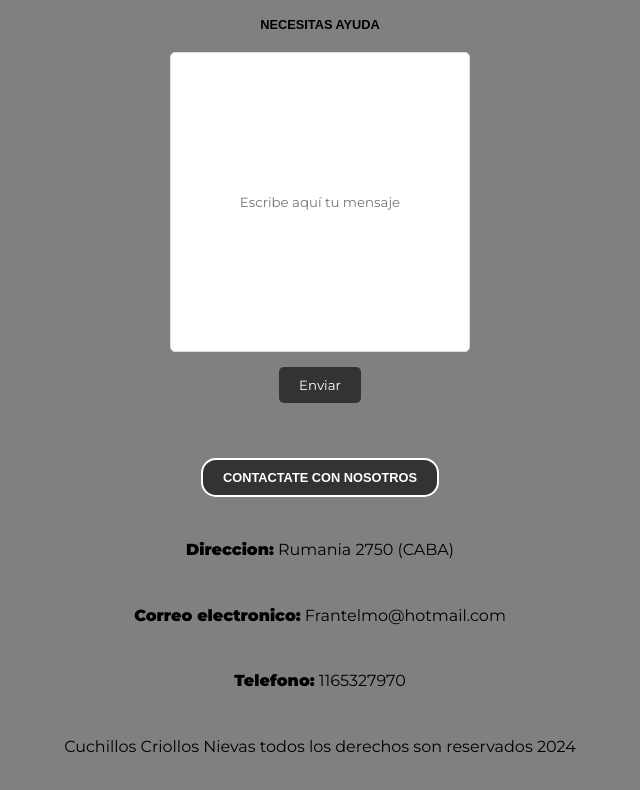
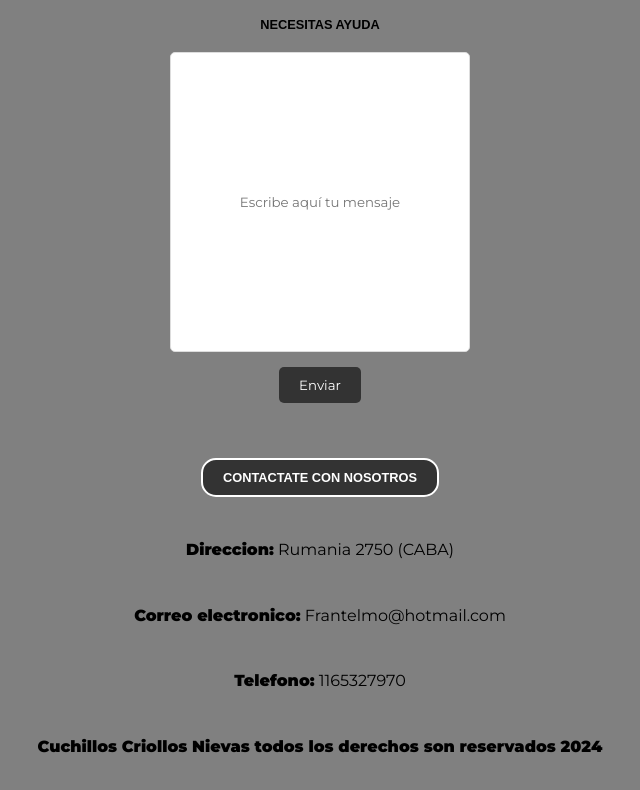
Before and after one commit to ConradJS90/TALENTOTECH-Cuchillos-Criollos-Nievas, a plain HTML site: page index.html in a window 1280 px wide. Shown: the part 3962-4752 px from the top of the page, without its empty margins (320-960 px from the left). Drawn offline with Linux system fonts and the light colour scheme.

Commit message:
derechos eservados

```diff
--- a/index.html
+++ b/index.html
@@ -189,7 +189,7 @@
                         <p><span class="fuenteNegrita">Direccion:</span> Rumania 2750 (CABA)</p>
                         <p><span class="fuenteNegrita">Correo electronico:</span> Frantelmo@hotmail.com</p>
                         <p><span class="fuenteNegrita">Telefono:</span> 1165327970</p>
-                        <p><span>Cuchillos Criollos Nievas</span> todos los derechos son reservados 2024</p>
+                        <p><span class="fuenteNegrita">Cuchillos Criollos Nievas todos los derechos son reservados 2024</span></p>
                     </div>
             </footer>
         </body>
```
Also changed, not shown: pages/Productos.html (+1 -1 lines), pages/carrito.html (+1 -1 lines), pages/contactos.html (+1 -1 lines).
